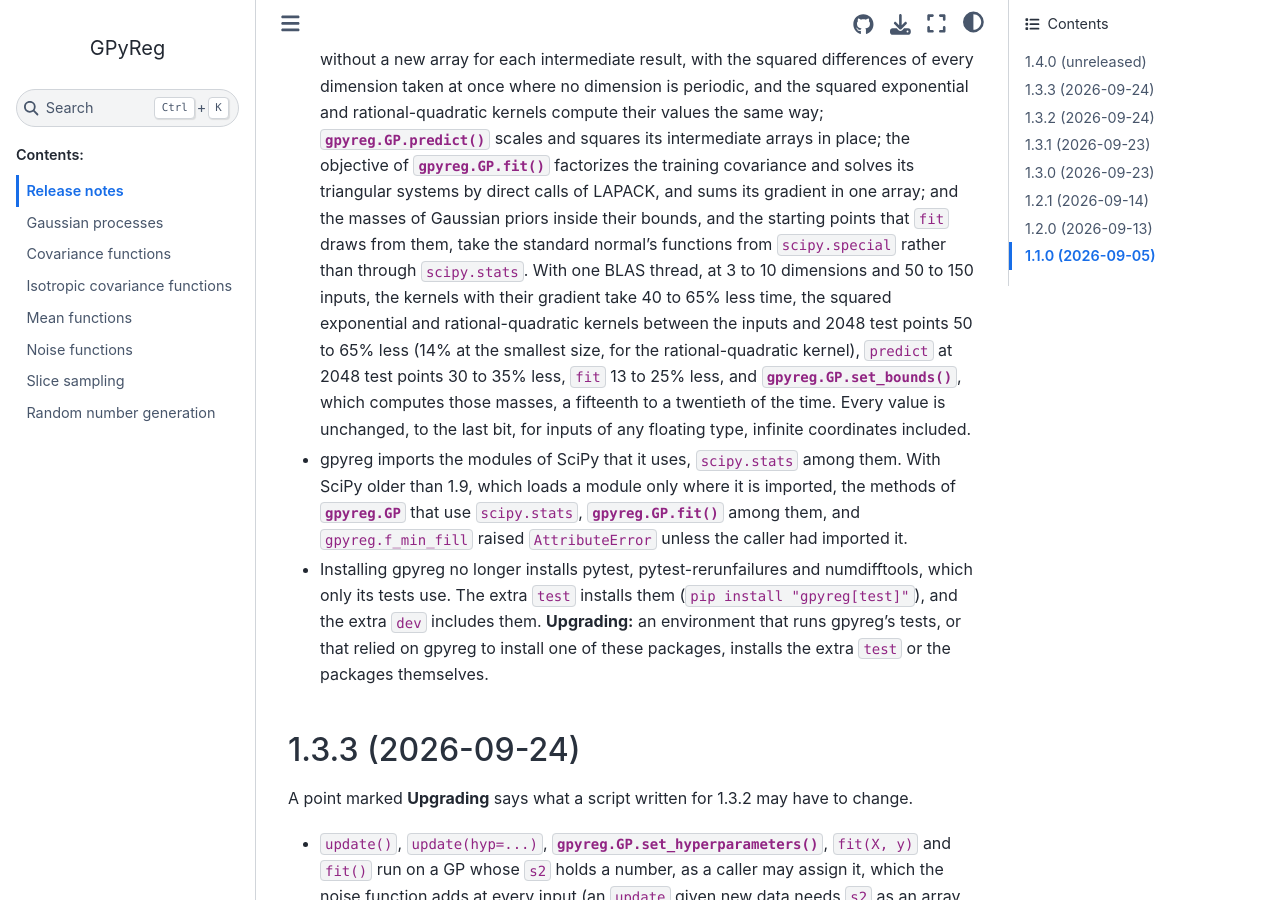
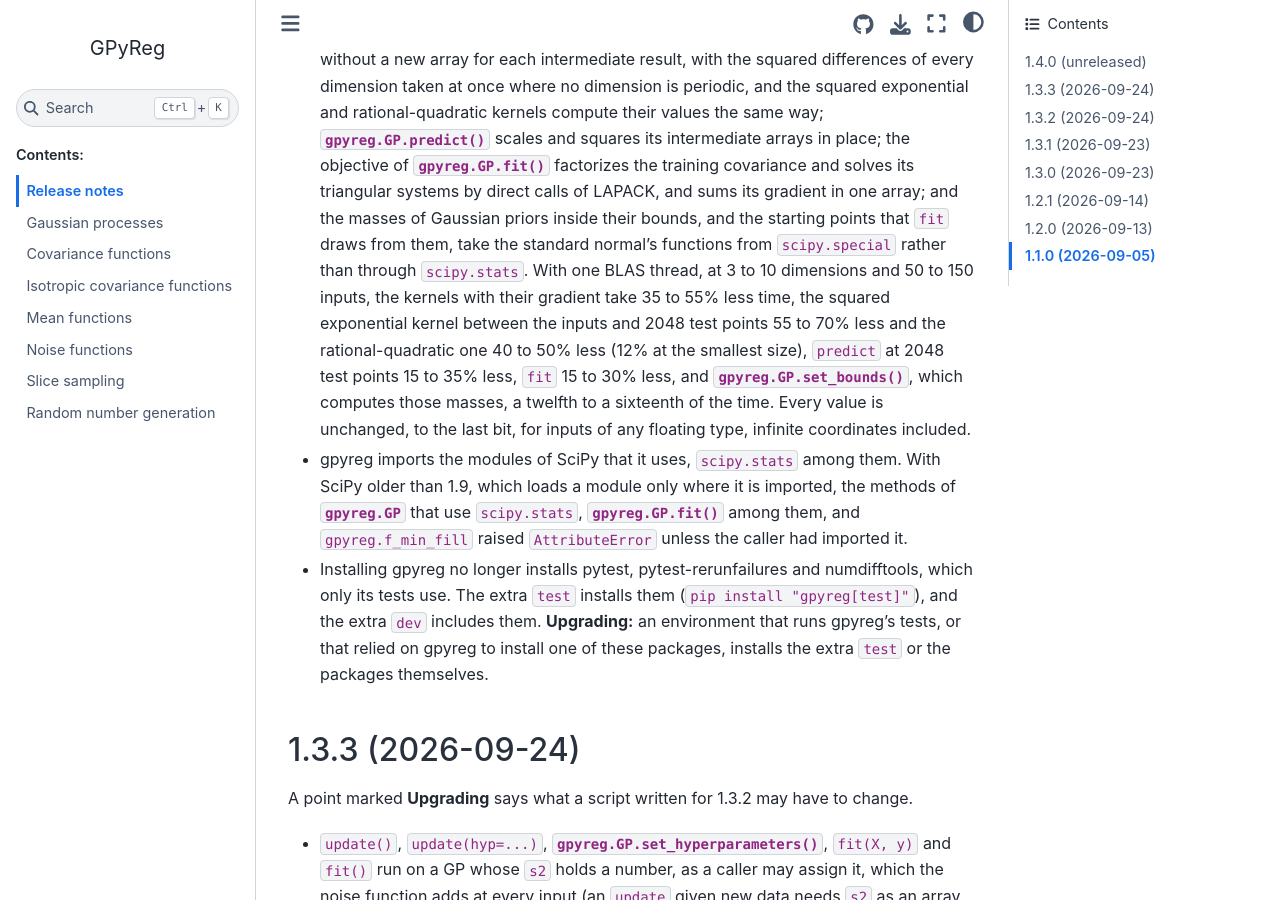
Before and after one commit to acerbilab/gpyreg, a Sphinx documentation site: the page built from docsrc/source/release_notes.rst, in a window 1280 px wide and 900 px high, scrolled down 1712 px. Built offline with Sphinx 7.4.7 and the Sphinx Book theme 1.1.4, drawn with Linux system fonts in a browser that asks for light colours.

Commit message:
docs: the release notes' timings of the speed-ups, measured at the branch's head
Co-Authored-By: Claude Opus 5.5 <noreply@anthropic.com>

```diff
--- a/docsrc/source/release_notes.rst
+++ b/docsrc/source/release_notes.rst
@@ -87,12 +87,12 @@ environment it runs in, may have to change.
   from them, take the standard normal's functions from ``scipy.special``
   rather than through ``scipy.stats``. With one BLAS thread, at 3 to 10
   dimensions and 50 to 150 inputs, the kernels with their gradient take
-  40 to 65% less time, the squared exponential and rational-quadratic
-  kernels between the inputs and 2048 test points 50 to 65% less (14% at
-  the smallest size, for the rational-quadratic kernel), ``predict`` at
-  2048 test points 30 to 35% less, ``fit`` 13 to 25% less, and
-  :meth:`gpyreg.GP.set_bounds`, which computes those masses, a fifteenth
-  to a twentieth of the time. Every value is unchanged, to the last bit,
+  35 to 55% less time, the squared exponential kernel between the inputs
+  and 2048 test points 55 to 70% less and the rational-quadratic one 40
+  to 50% less (12% at the smallest size), ``predict`` at 2048 test points
+  15 to 35% less, ``fit`` 15 to 30% less, and
+  :meth:`gpyreg.GP.set_bounds`, which computes those masses, a twelfth to
+  a sixteenth of the time. Every value is unchanged, to the last bit,
   for inputs of any floating type, infinite coordinates included.
 * gpyreg imports the modules of SciPy that it uses, ``scipy.stats`` among
   them. With SciPy older than 1.9, which loads a module only where it is
```
